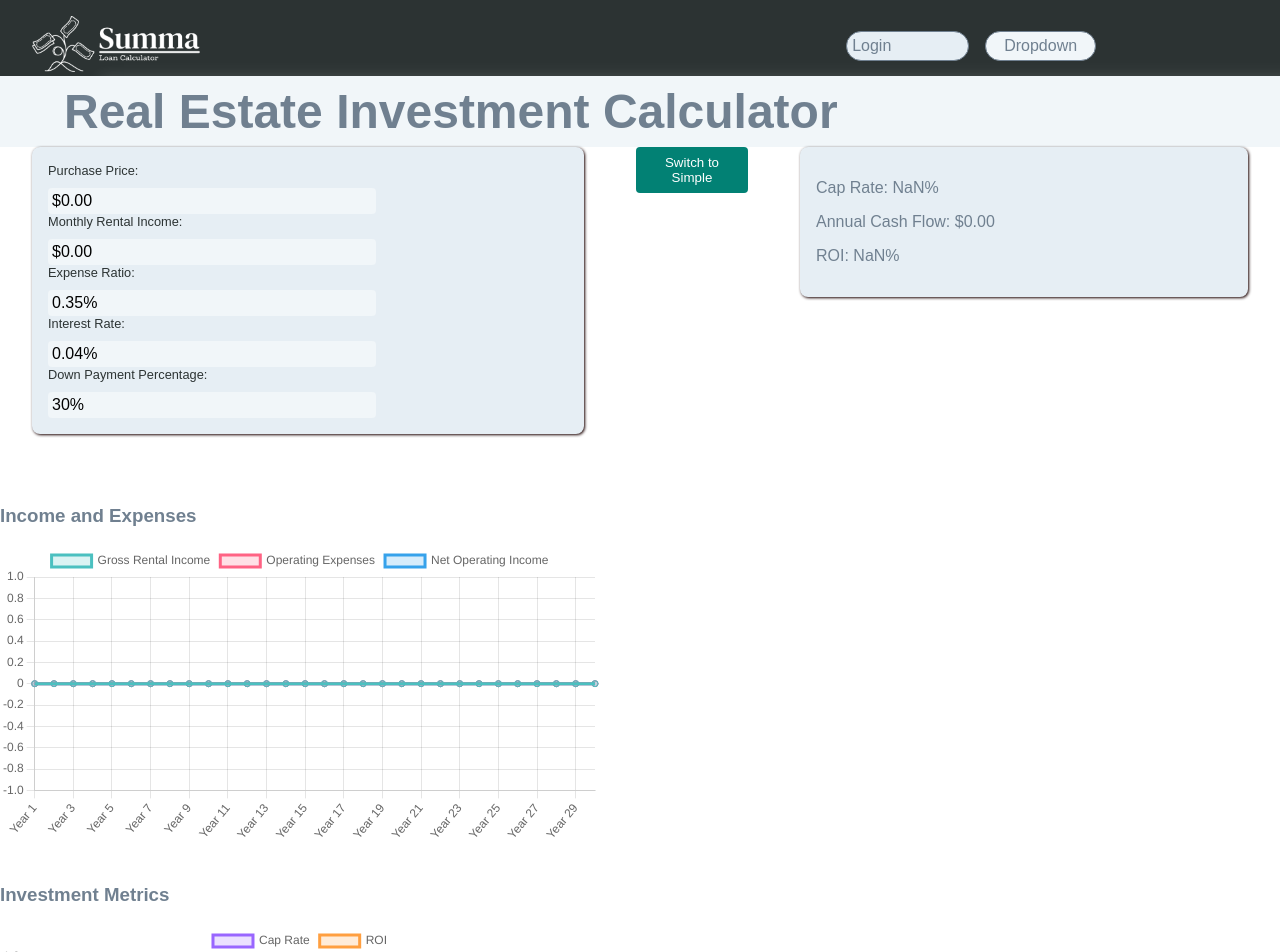
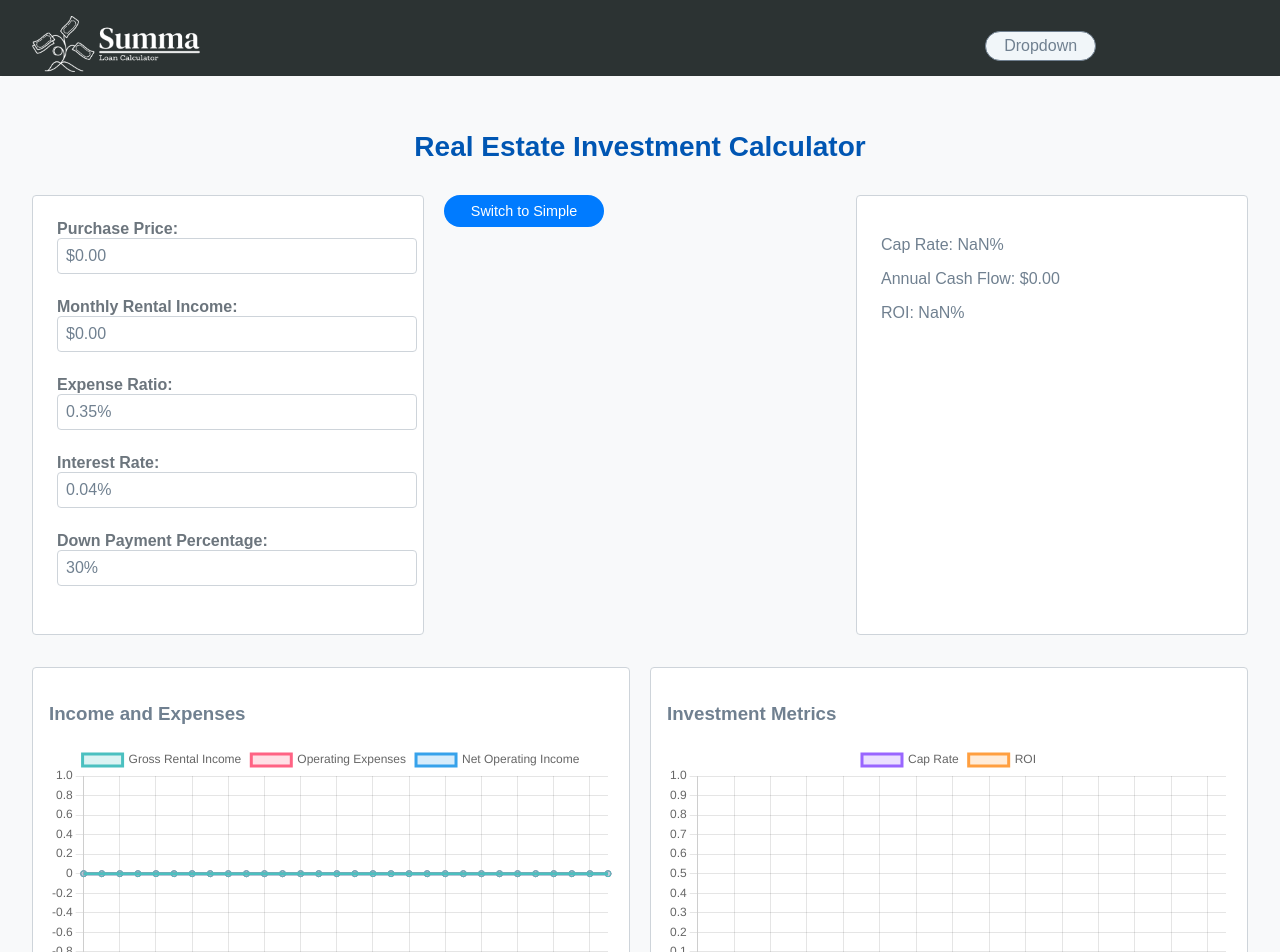
Before and after one commit to Abana55/alec-bana-capstone-client, a React (Create React App) app: page /InvestmentCalculator in a window 1280 px wide. Shown: the top 952 px of the page. Built offline with nearby package versions, Linux system fonts and the light colour scheme.

Commit message:
finished styling the page

```diff
--- a/src/Components/DropDown/DropDown.js
+++ b/src/Components/DropDown/DropDown.js
@@ -23,7 +23,7 @@ function CustomDropdown() {
                         Auto Loans
                     </NavLink>
                     <NavLink to="/InflationCalculator" className="custom-dropdown__link">
-                        Inflation Calcul
+                        Inflation Calculator
                     </NavLink>
                     <NavLink to="/InvestmentCalculator" className="custom-dropdown__link">
                         Investment Calculator
--- a/src/Components/Header/Header.js
+++ b/src/Components/Header/Header.js
@@ -12,9 +12,6 @@ function Header() {
                     <img className="header__img" src={Logo} alt="header-Logo" />
                 </NavLink>
                 <div className="header__box">
-                    <NavLink to="/login" className="header__login">
-                        Login
-                    </NavLink>
                     <CustomDropdown />
                 </div>
             </section>
--- a/src/pages/investmentCalculator/investmentCalculator.scss
+++ b/src/pages/investmentCalculator/investmentCalculator.scss
@@ -1,112 +1,124 @@
-@use "../../styles/variables" as *;
-@use "../../styles/mixins" as *;
+@import url('https://fonts.googleapis.com/css2?family=Open+Sans:wght@400;600&display=swap');
+
+$font-family-base: 'Open Sans', sans-serif;
+$color-primary: #0056b3; // Deep blue for a professional feel
+$color-secondary: #6c757d; // Soft gray for secondary elements
+$color-background: #f8f9fa; // Light background to keep the design airy and open
+$color-input-background: #ffffff;
+$color-input-border: #ced4da;
+$color-text: #212529;
+$color-accent: #28a745; // Green for accents and call to action
+$color-error: #dc3545; // Red for errors or warnings
+$border-radius-base: 0.25rem;
 
 .investment-calculator {
+  font-family: $font-family-base;
+  color: $color-text;
+  background-color: $color-background;
+  padding: 2rem;
+  border-radius: $border-radius-base;
+  box-shadow: 0 0.125rem 0.25rem rgba(0,0,0,0.05);
+
   &__title {
-    padding-left: 4rem;
-    color: slategray;
-    font-size: 3rem;
-    background-color: #f1f6f9;
-    margin: 0;
-    padding-top: 0.5rem;
-    padding-bottom: 0.5rem;
-    box-shadow: 100px 3px 15px rgba(255, 255, 255, 0.2);
+    color: $color-primary;
+    font-weight: 600;
+    font-size: 1.75rem;
+    margin-bottom: 2rem;
+    text-align: center;
   }
 
-  &__content {
-    display: flex;
-    justify-content: space-between;
-    align-items: flex-start;
+  &__content,
+  &__graphs {
+    display: grid;
+    grid-template-columns: repeat(auto-fit, minmax(300px, 1fr));
     gap: 20px;
+    margin-bottom: 2rem;
   }
 
   &__form {
-    flex-basis: 50%;
-    padding: 1rem;
-    box-shadow: 1px 1px 3px rgb(27, 0, 0);
-    background-color: #e6eef4;
-    border-radius: 0.5rem;
-    margin: 0 2rem 2rem;
-    color: #2c3333;
-    display: flex;
-    flex-direction: column;
-    gap: 20px;
+    background: $color-input-background;
+    padding: 1.5rem;
+    border-radius: $border-radius-base;
+    border: 1px solid $color-input-border;
   }
 
   &__form-label {
-    font-size: 0.8rem;
-    font-weight: 100;
-    color: #2c3333;
-    display: flex;
-    flex-direction: column;
-    gap: 10px;
+    display: block;
+    margin-bottom: .5rem;
+    font-weight: 600;
+    color: $color-secondary;
   }
 
   &__form-input {
-    padding: 0.25rem;
+    width: 100%;
+    padding: .5rem;
     font-size: 1rem;
-    border-style: none;
-    border-radius: 0.25rem;
-    color: black;
-    width: 25vw;
-    background-color: #f1f6f9;
+    border-radius: $border-radius-base;
+    border: 1px solid $color-input-border;
+    margin-bottom: 1rem;
   }
 
-  &__results {
-    flex-basis: 40%;
-    padding: 1rem;
-    box-shadow: 1px 1px 3px rgb(27, 0, 0);
-    background-color: #e6eef4;
-    border-radius: 0.5rem;
-    margin: 0 2rem 2rem;
-    color: #2c3333;
-  }
-
-  &__graphs {
-    display: flex;
-    flex-direction: column;
-    margin-top: 20px;
-    gap: 20px;
+  &__results,
+  .calculator-terms {
+    background: $color-input-background;
+    padding: 1.5rem;
+    border-radius: $border-radius-base;
+    border: 1px solid $color-input-border;
   }
 
   &__graph {
-    width: 100%;
-    max-width: 600px;
+    padding: 1rem;
+    background: $color-input-background;
+    border-radius: $border-radius-base;
+    border: 1px solid $color-input-border;
+  }
+
+  .calculator-term,
+  .calculator-formula {
+    margin-bottom: 1rem;
+  }
+
+  .calculator-formula {
+    color: $color-accent;
+    font-style: italic;
+  }
+
+  .investment-calculator__toggle {
+    padding: 0.4rem 0.8rem;
+    font-size: 0.9rem;
+    font-weight: 500;
+    text-align: center;
+    color: #fff;
+    background-color: #007bff;
+    border: none;
+    border-radius: 9.25rem;
+    cursor: pointer;
+    transition: background-color 0.2s ease-in-out, transform 0.2s ease-in-out;
+    height: 2rem;
+    width: 10rem;
+
+    &:hover {
+      background-color: #0056b3; // A darker shade of blue for hover effect.
+      transform: translateY(-2px); // Slight elevation to indicate interactiveness.
+      box-shadow: 0 2px 4px rgba(0, 0, 0, 0.1); // Subtle shadow for depth.
+    }
+
+    &:focus {
+      outline: none;
+      box-shadow: 0 0 0 0.2rem rgba(0, 123, 255, 0.5); // Glowing focus state for accessibility.
+    }
+
+    &:active {
+      background-color: #004085; // Even darker for the pressed state.
+      transform: translateY(1px); // Press down effect.
+      box-shadow: none; // Remove shadow to simulate pressing.
+    }
   }
 }
 
-.calculator-terms {
-  max-width: 600px;
-  margin: 0 auto;
-  padding: 20px;
-  background-color: #f8f9fa;
-  border-radius: 10px;
-  box-shadow: 0 4px 8px rgba(0, 0, 0, 0.1);
-
-  .calculator-term {
-    text-align: left;
-    padding: 10px;
-
-    p {
-      margin-bottom: 10px;
-    }
-  }
-
-  .calculator-formula {
-    font-style: italic;
-    color: #028174;
+@media (max-width: 768px) {
+  .investment-calculator__content,
+  .investment-calculator__graphs {
+    grid-template-columns: 1fr;
   }
 }
-.investment-calculator__toggle {
-    padding: 0.5rem 1rem;
-    margin-bottom: 1rem;
-    background-color: #028174;
-    color: white;
-    border: none;
-    border-radius: 0.25rem;
-    cursor: pointer;
-
-    &:hover {
-      background-color: darken(#028174, 10%);
-    }
-  }
```
